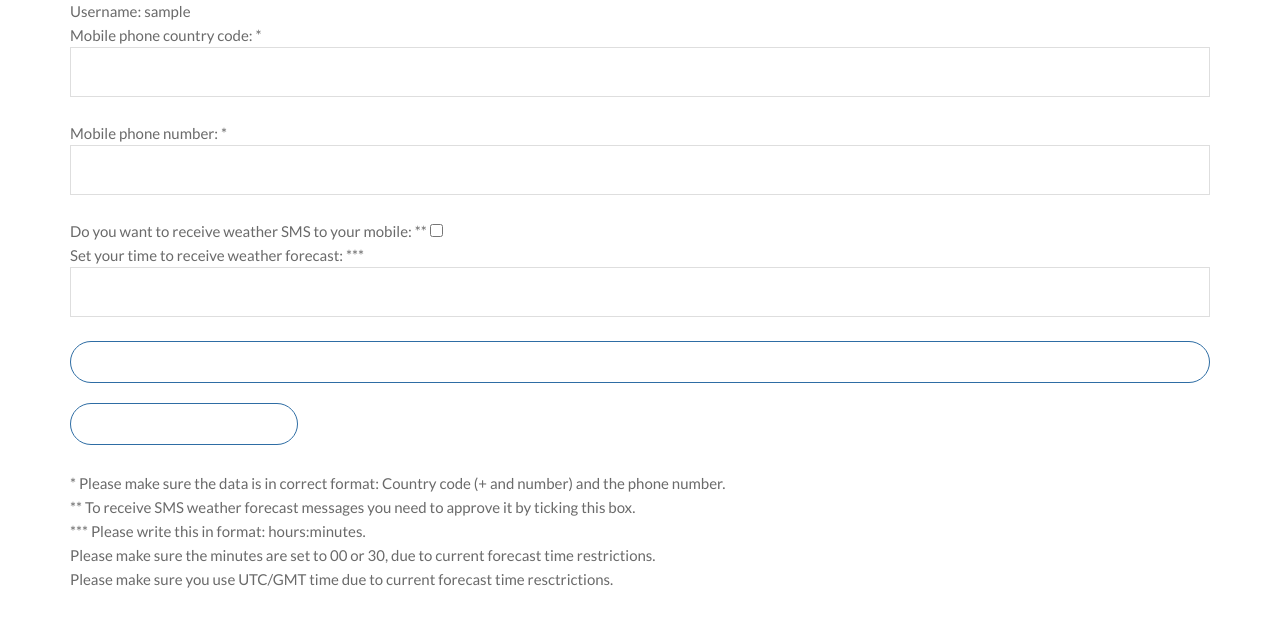
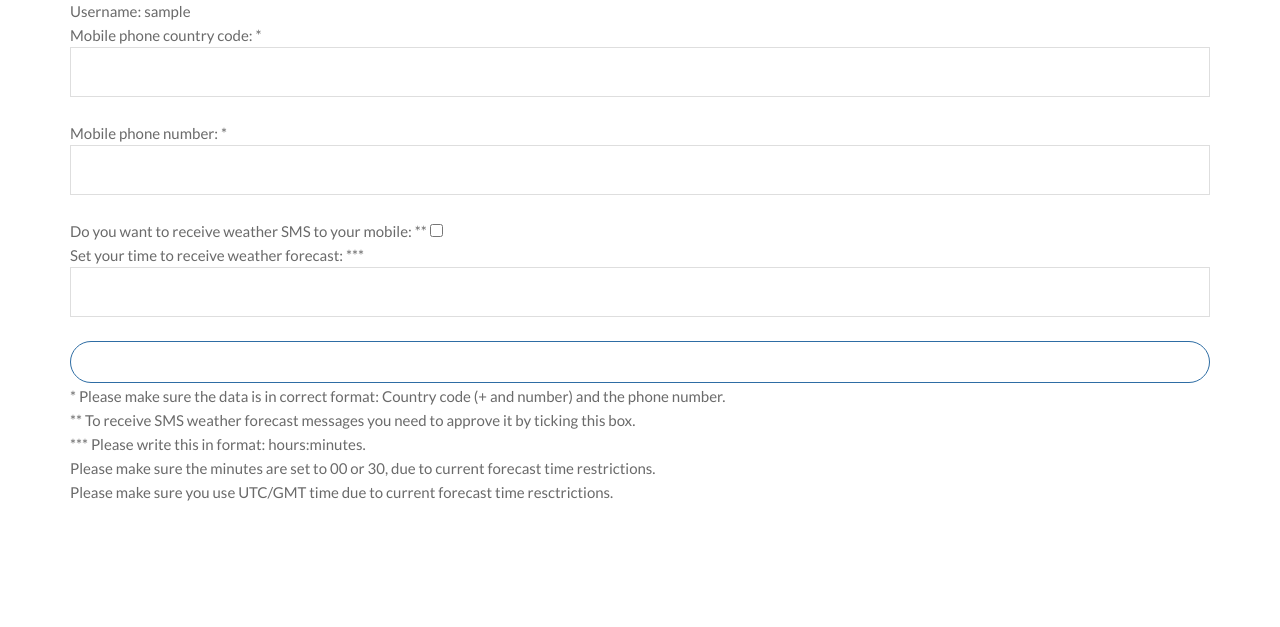
Before and after one commit to GoranAviani/Amibit2, a Django app: page /user_phone/edit/ in a window 1280 px wide. Shown: the part 81-708 px from the top of the page. Run offline with Django 3.2, Linux system fonts and the light colour scheme; the visitor is signed in with stand-in values (Sample User, id 1); some libraries are stand-ins or nearby versions; some web fonts are replaced.

Commit message:
removinf the daily forecast user options

```diff
--- a/templates/admin_panel/sms_panel.html
+++ b/templates/admin_panel/sms_panel.html
@@ -10,8 +10,6 @@
 			<div class="row">
 				        </div>
 
-<h3 class="widget-title"><a href="{% url 'send_daily_forecast' %}" class="btn btn-primary solid ">Send daily forecast to all users via SMS*</a></h3>
-* All approved users that have inputed their mobile numbers and wish to receive weather forecast via SMS.
 
 
 </div>
--- a/templates/mobile_phone/edit_user_phone.html
+++ b/templates/mobile_phone/edit_user_phone.html
@@ -20,7 +20,6 @@
     <button type="submit" class="btn btn-primary solid width-100 hover-black-text" >Save</button>
 
 </form>
-<h3 class="widget-title"><a href="{% url 'send_daily_forecast_to_user' %}" class="btn btn-primary solid ">Send daily forecast</a></h3>
 
 <div class="col-md-12 col-sm-12 col-xs-12 footer-widget footer-about-us " align="center">
 
--- a/weather/urls.py
+++ b/weather/urls.py
@@ -2,7 +2,7 @@ from django.urls import path
 from . import views
 
 urlpatterns = [
-    path('send_daily_forecast_to_all/', views.send_daily_forecast_to_all, name='send_daily_forecast'),
-    path('send_daily_forecast_to_user/', views.send_daily_forecast_to_user, name='send_daily_forecast_to_user'),
+   # path('send_daily_forecast_to_all/', views.send_daily_forecast_to_all, name='send_daily_forecast'),
+   # path('send_daily_forecast_to_user/', views.send_daily_forecast_to_user, name='send_daily_forecast_to_user'),
 
 ]
```
